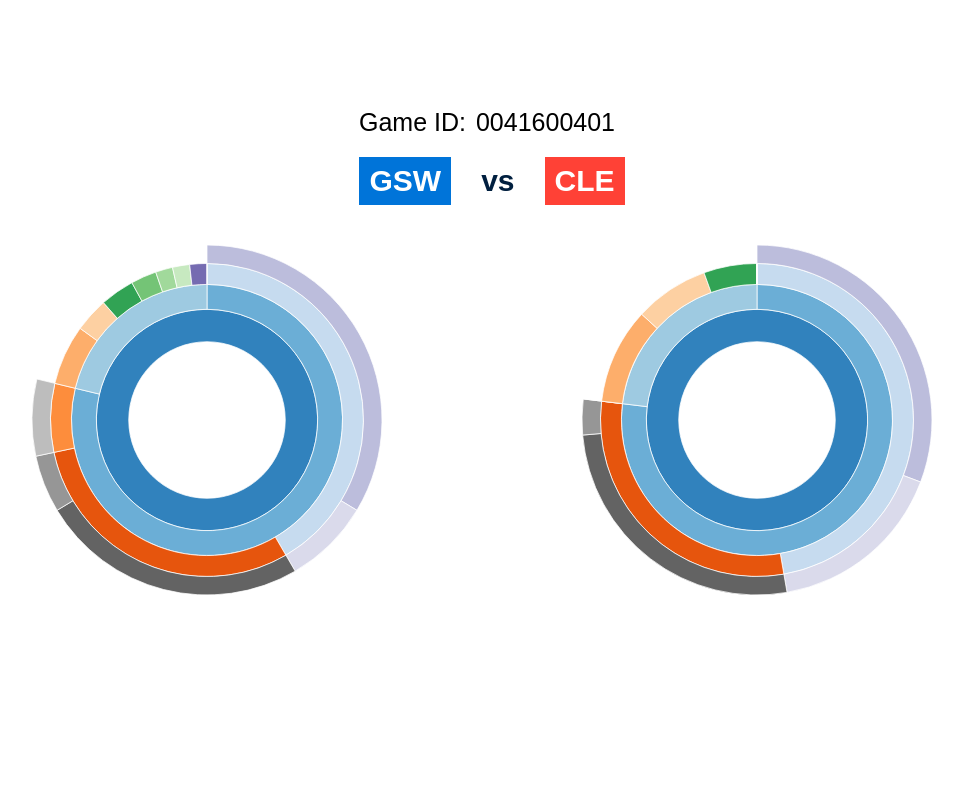
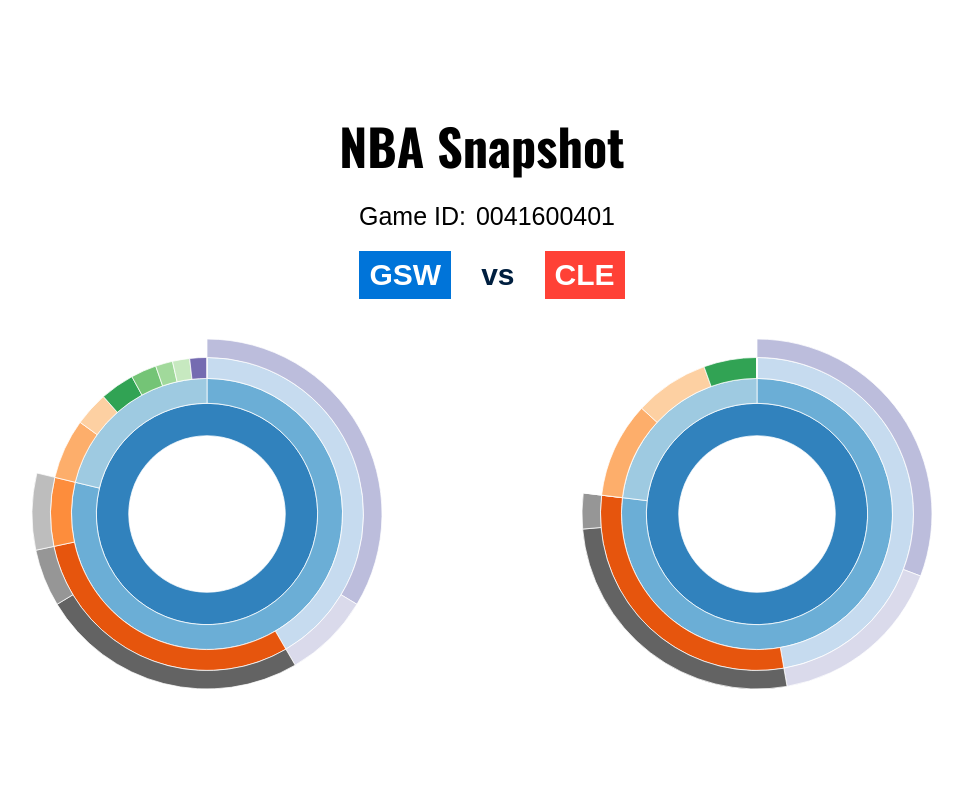
Before and after one commit to alvink92/nba-snapshot, a website built with webpack: page index.html in a window 1280 px wide. Shown: the whole page, without its empty margins (158-1121 px from the left). Built offline with nearby package versions, Linux system fonts and the light colour scheme; a web font is replaced by a local one.

Commit message:
added title

```diff
--- a/index.html
+++ b/index.html
@@ -6,6 +6,17 @@
     <style>
       body {
       }
+
+    #title-wrap {
+      display: flex;
+      margin-bottom: 20px;
+      font-size: 25px;
+      font-family: 'Oswald', sans-serif;
+    }
+
+    #title-wrap > h1 {
+      margin: 0 auto;
+    }
 
       .charts {
         display: flex;
@@ -85,6 +96,7 @@
       }
 
     </style>
+<link href="https://fonts.googleapis.com/css?family=Oswald:700" rel="stylesheet">
     <link href="https://fonts.googleapis.com/css?family=Geo" rel="stylesheet">
     <script src="https://d3js.org/d3.v4.min.js"></script>
     <script src="https://cdnjs.cloudflare.com/ajax/libs/jquery/3.2.1/jquery.min.js"></script>
@@ -92,6 +104,9 @@
   <body>
     <div id="container">
       <div id="sequence"></div>
+      <div id="title-wrap">
+        <h1>NBA Snapshot</h1>
+      </div>
       <div id="header-wrap">
         <div id="header-game-id">
           <div id="game-id-key"></div>
```
